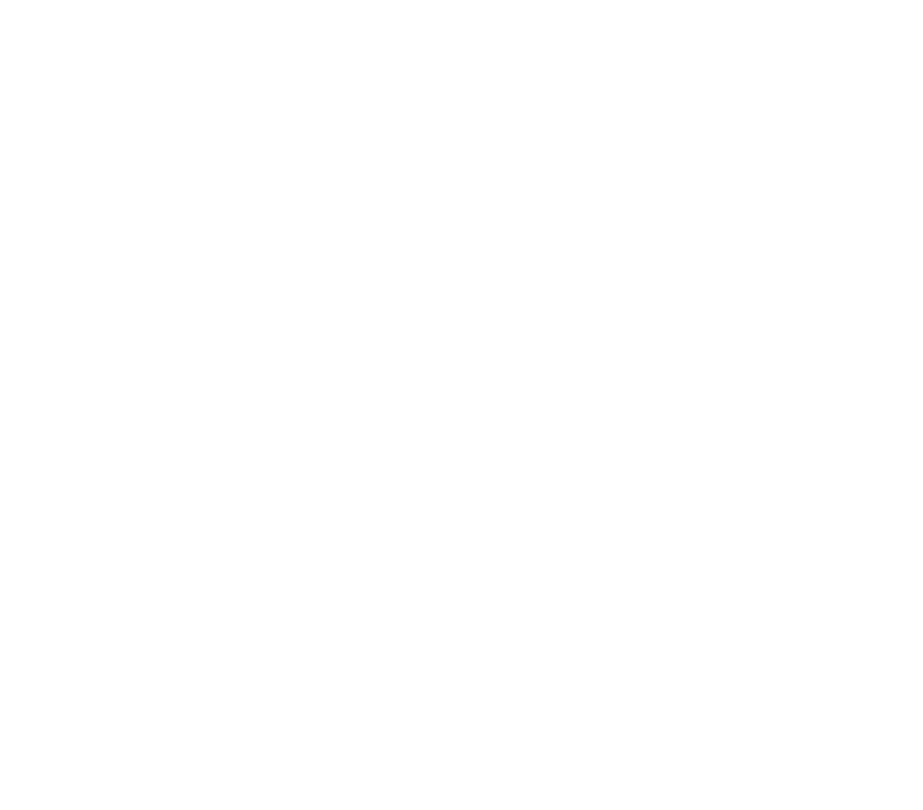
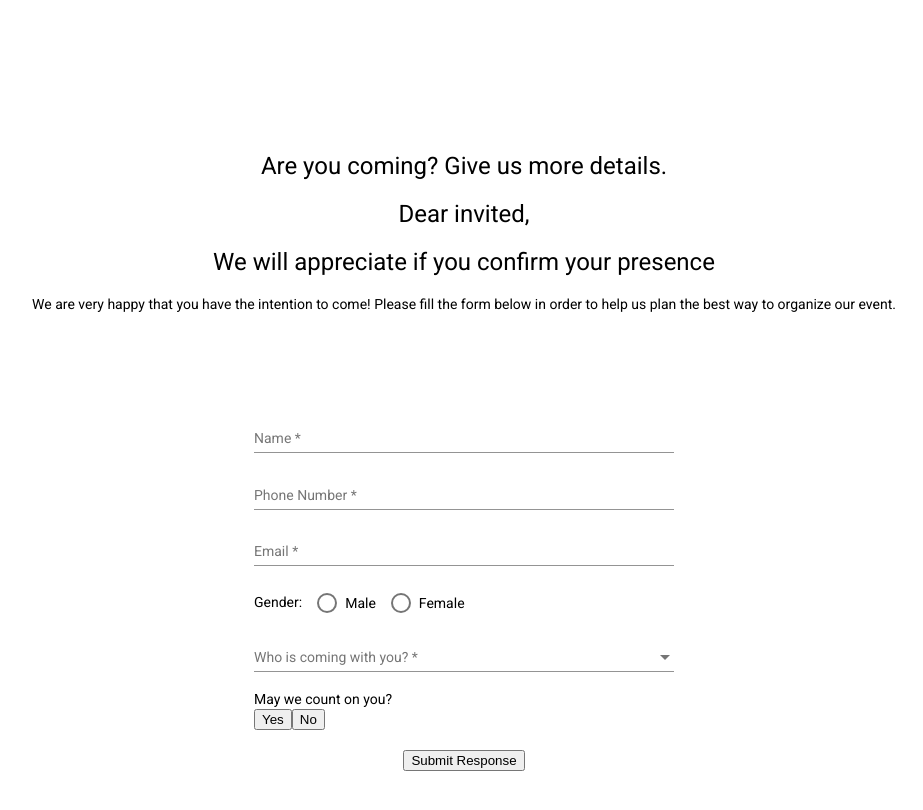
Before and after one commit to mywebcreations/angular-ivo, an Angular app: page /registration/1 in a window 1280 px wide. Before the commit this address led to /. Shown: the top 810 px of the page, without its empty margins (176-1099 px from the left). Built offline with nearby package versions, Linux system fonts and the light colour scheme; data requests are answered from the project's data file.

Commit message:
Fixed Bug: fixed issue with ngOnChanges not displaying forms correctly.

```diff
--- a/db.json
+++ b/db.json
@@ -105,14 +105,14 @@
       "id": 5453
     },
     {
-      "name": "Dickson Peters",
-      "telephone": "94858773",
-      "email": "dorcas@dorcas.com",
-      "gender": "Female",
+      "name": "Precious",
+      "telephone": "575749947473",
+      "email": "precious@precious.com",
+      "gender": "Male",
       "comingWithOthers": "I'm bringing some colleagues",
-      "howMany": "5",
-      "countOnYouYes": "",
-      "countOnYouNo": "No",
+      "howMany": "6",
+      "countOnYouYes": "Yes",
+      "countOnYouNo": "",
       "id": 5283
     },
     {
--- a/src/app/app-routing.module.ts
+++ b/src/app/app-routing.module.ts
@@ -8,7 +8,8 @@ const routes: Routes = [
   { path: '', redirectTo: '/home', pathMatch: 'full' },
   { path: 'home', component: HomeComponent },
   { path: 'register', component: RegistrationComponent },
-  { path: 'edit-registration/:id', component: EditRegistrationComponent },
+  { path: 'registration/:id', component: EditRegistrationComponent },
+  { path: '**', redirectTo: '/home', pathMatch: 'full' }
 ];
 
 @NgModule({
--- a/src/app/edit-registration/edit-registration.component.ts
+++ b/src/app/edit-registration/edit-registration.component.ts
@@ -1,7 +1,7 @@
 import { Component, OnInit } from '@angular/core';
 import { FormGroup } from '@angular/forms';
 import { ActivatedRoute, ParamMap, Router } from '@angular/router';
-import { Observable, of, switchMap, tap } from 'rxjs';
+import { Observable, switchMap, tap } from 'rxjs';
 import { RegistrationData } from '../core/model/registration-data';
 import { CreateRegFormService } from '../core/service/create-reg-form.service';
 import { RegistrationService } from '../core/service/registration.service';
@@ -54,8 +54,8 @@ export class EditRegistrationComponent implements OnInit {
       'EditRegistrationComponent',
       this.formRegData
     );
-    console.log((this.EditRegistrationForm = this.regForm.registrationForm));
-    console.log((this.EditRegistrationForm2 = this.regForm.registrationForm2));
+    this.EditRegistrationForm = this.regForm.registrationForm;
+    this.EditRegistrationForm2 = this.regForm.registrationForm2;
 
     // this.router.navigate(['/register']); //this.router.navigate(['/register', { id: Idvalue }]);
   }
--- a/src/app/registration/registration.component.html
+++ b/src/app/registration/registration.component.html
@@ -65,7 +65,7 @@
 <form [formGroup]="registrationForm2" (ngSubmit)="saveData()" novalidate>
     <!-- Name -->
     <mat-form-field class="example-full-width">
-        <input matInput placeholder="Name_" formControlName="name" />
+        <input matInput placeholder="Name" formControlName="name" />
     </mat-form-field>
     <!-- Phone Number -->
     <mat-form-field class="example-full-width">
--- a/src/app/registration/registration.component.ts
+++ b/src/app/registration/registration.component.ts
@@ -1,22 +1,5 @@
-import { Component, Input, OnInit } from '@angular/core';
+import { Component, Input, OnChanges, OnInit } from '@angular/core';
 import { FormBuilder, FormGroup, Validators } from '@angular/forms';
-import {
-  ActivatedRoute,
-  NavigationEnd,
-  Router,
-  RoutesRecognized,
-} from '@angular/router';
-import {
-  catchError,
-  concatMap,
-  filter,
-  map,
-  Observable,
-  of,
-  pairwise,
-  tap,
-} from 'rxjs';
-import { RegistrationData } from '../core/model/registration-data';
 import { CreateRegFormService } from '../core/service/create-reg-form.service';
 import { RegistrationService } from '../core/service/registration.service';
 
@@ -25,11 +8,12 @@ import { RegistrationService } from '../core/service/registration.service';
   templateUrl: './registration.component.html',
   styleUrls: ['./registration.component.css'],
 })
-export class RegistrationComponent implements OnInit {
+export class RegistrationComponent implements OnChanges, OnInit {
   registrationForm!: FormGroup;
   registrationForm2!: FormGroup;
 
   // Registration forms for edit-registration component
+
   @Input() EditRegistrationForm!: FormGroup;
   @Input() EditRegistrationForm2!: FormGroup;
   @Input() userId!: string;
@@ -52,8 +36,6 @@ export class RegistrationComponent implements OnInit {
   constructor(
     private regForm: CreateRegFormService,
     private registrationService: RegistrationService,
-    private router: Router,
-    private route: ActivatedRoute
   ) {}
 
   ngOnChanges(): void {
@@ -71,15 +53,13 @@ export class RegistrationComponent implements OnInit {
     }
     console.log(`EditRegistrationForm: ${this.EditRegistrationForm}`);
     console.log(`EditRegistrationForm2: ${this.EditRegistrationForm2}`);
-    console.log(`RegistrationForm: ${this.registrationForm}`);
-    console.log(`RegistrationForm2: ${this.registrationForm2}`);
     console.log(this.userId);
   }
 
   ngOnInit(): void {
-    alert(
-      "Click the 'No' button If you don't see user data displayed; this will be because user chose 'No'"
-    );
+    // alert(
+    //   "On the form page, click the 'No' button If you don't see user data displayed; this will be because user chose 'No'"
+    // );
   }
 
   processYesChoice(): void {
@@ -97,9 +77,7 @@ export class RegistrationComponent implements OnInit {
   }
 
   controlHowManyColleagesField() {
-    this.selectedOption == "I'm bringing some colleagues"
-      ? (this.showHowManyColleagues = true)
-      : (this.showHowManyColleagues = false);
+    this.selectedOption == "I'm bringing some colleagues" ? (this.showHowManyColleagues = true) : (this.showHowManyColleagues = false);
   }
 
   // saveData() {
@@ -136,7 +114,7 @@ export class RegistrationComponent implements OnInit {
     console.log(result);
     alert(
       `Thank you for registring for our event. You can review your registration at this url:
-      http://127.0.0.1:4200/edit-registration/${id}.`
+      http://127.0.0.1:4200/registration/${id}.`
     );
   }
 }
--- a/src/index.html
+++ b/src/index.html
@@ -5,7 +5,7 @@
   <title>TestProj</title>
   <base href="/">
   <meta name="viewport" content="width=device-width, initial-scale=1">
-  <link rel="icon" type="image/x-icon" href="favicon.ico">
+  <link rel="icon" type="image/x-icon" href="">
   <link rel="preconnect" href="https://fonts.gstatic.com">
   <link href="https://fonts.googleapis.com/css2?family=Roboto:wght@300;400;500&display=swap" rel="stylesheet">
   <link href="https://fonts.googleapis.com/icon?family=Material+Icons" rel="stylesheet">
```
